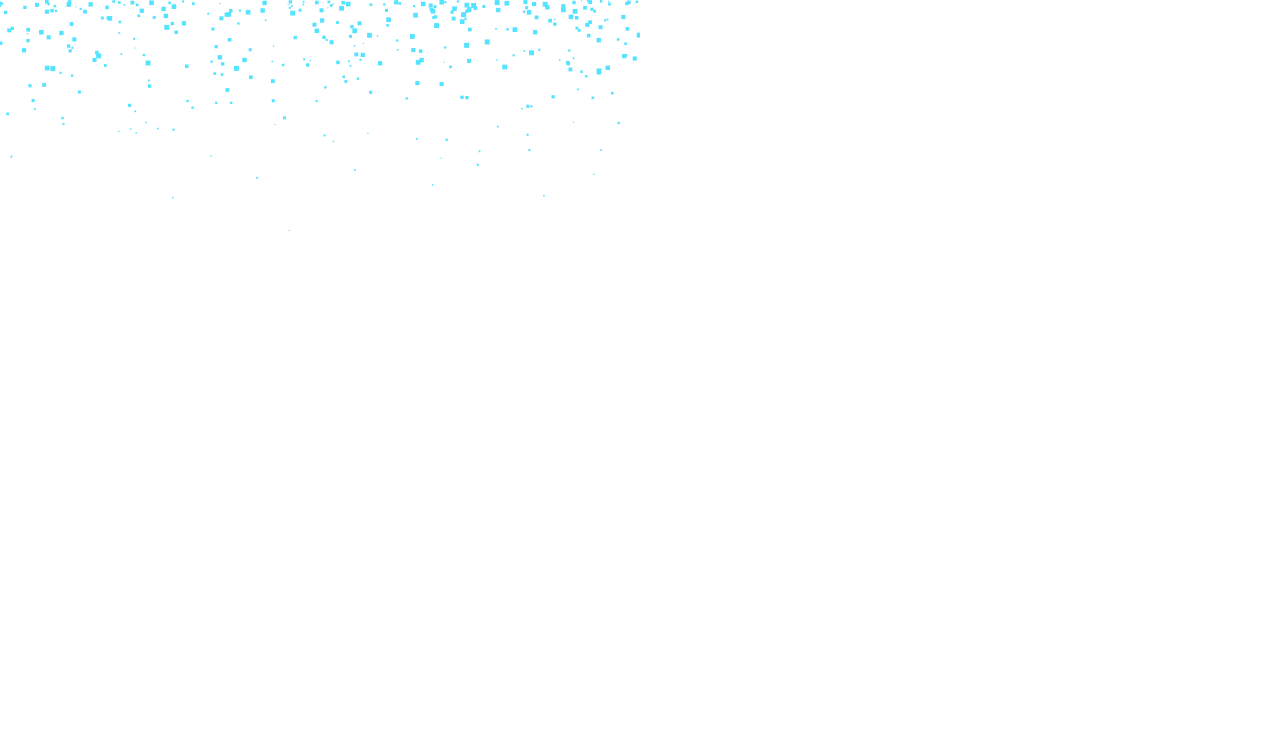
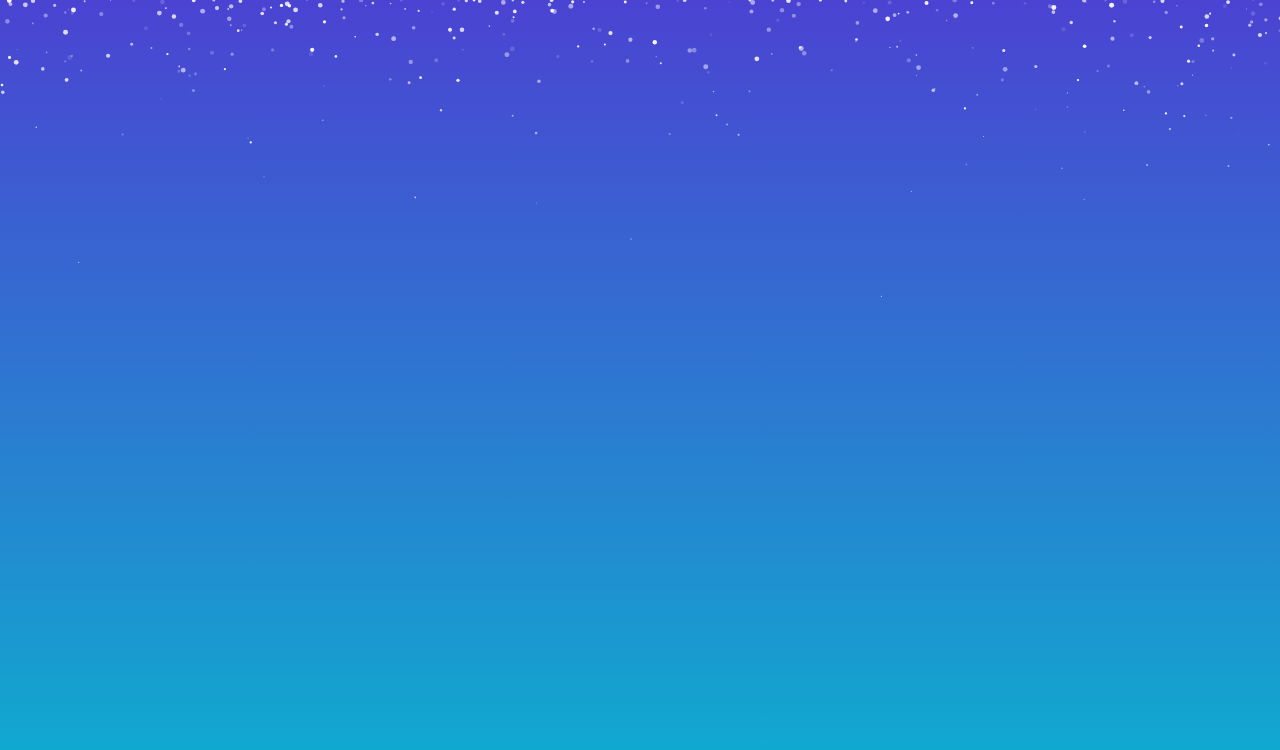
Before and after one commit to hawkgs/snow, a website: page src/index.html in a window 1280 px wide. Drawn offline with Linux system fonts and the light colour scheme.

Commit message:
feat: style snowflakes

```diff
--- a/src/index.html
+++ b/src/index.html
@@ -2,13 +2,17 @@
 <html>
   <head>
     <title>Snow</title>
-    <script src="./snow.js"></script>
+    <link rel="stylesheet" href="style.css" />
+    <script src="snow.js"></script>
   </head>
   <body>
     <div id="snow-container"></div>
   </body>
   <script>
     const el = document.getElementById('snow-container');
-    Snow.attachToElement(el);
+    Snow.attachToElement(el, {
+      width: window.innerWidth,
+      height: window.innerHeight,
+    });
   </script>
 </html>
--- a/src/snow.js
+++ b/src/snow.js
@@ -6,7 +6,7 @@
     height: 480,
     fps: 30,
     terminalVelocityRate: 5,
-    snowflakeTtl: 15000,
+    snowflakeTtl: 30000,
     intensity: 2,
   };
 
@@ -74,12 +74,13 @@
   }
 
   class Snowflake {
-    constructor(x, y, size, config) {
+    constructor(x, y, size, translucency, config) {
       this.location = new Vector(x, y);
       this.acceleration = new Vector(0, 0);
       this.velocity = new Vector(0, 0);
       this.size = size;
       this.config = config;
+      this.translucency = translucency;
       this.createdAt = Date.now();
     }
 
@@ -106,8 +107,8 @@
 
       this.location.add(this.velocity);
       this.location.limit(
-        -100,
-        this.config.width + 100,
+        -300,
+        this.config.width + 300,
         0,
         this.config.height - this.size
       );
@@ -155,11 +156,14 @@
     }
 
     __createSnowflake() {
-      const x = getRandom(-100, this.config.width + 100);
+      const x = getRandom(-300, this.config.width + 300);
       const y = getRandom(-50, -10);
+      const translucency = getRandom(0.1, 1);
       const size = getRandom(1, 5);
 
-      this.snowflakes.push(new Snowflake(x, -20, size, this.config));
+      this.snowflakes.push(
+        new Snowflake(x, y, size, translucency, this.config)
+      );
     }
   }
 
@@ -191,10 +195,21 @@
       ctx.clearRect(0, 0, canvas.width, canvas.height);
       system.update();
 
-      system.snowflakes.forEach((sf) => {
-        ctx.fillStyle = 'rgb(86, 227, 255)';
-        ctx.fillRect(sf.location.x, sf.location.y, sf.size, sf.size);
-      });
+      for (let i = 0; i < system.snowflakes.length; i++) {
+        const sf = system.snowflakes[i];
+
+        ctx.beginPath();
+        ctx.arc(
+          sf.location.x,
+          sf.location.y,
+          sf.size / 2,
+          0,
+          2 * Math.PI,
+          false
+        );
+        ctx.fillStyle = `rgba(255, 255, 255, ${sf.translucency})`;
+        ctx.fill();
+      }
     }
 
     function startAnimating(fps) {
--- /dev/null
+++ b/src/style.css
@@ -0,0 +1,11 @@
+body {
+  margin: 0;
+}
+
+#snow-container {
+  position: relative;
+  width: 100vw;
+  height: 100vh;
+  background: rgb(75,67,210);
+  background: linear-gradient(180deg, rgba(75,67,210,1) 0%, rgb(13, 175, 207) 100%);
+}
```
Also changed, not shown: 1 other file.
